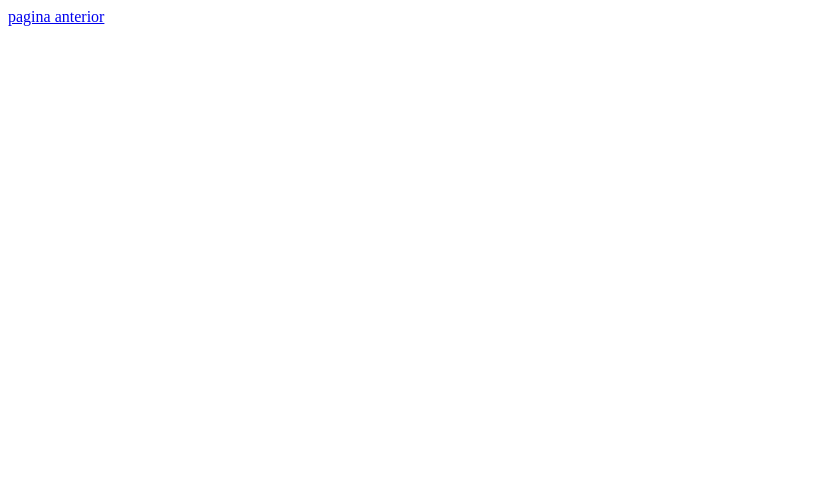
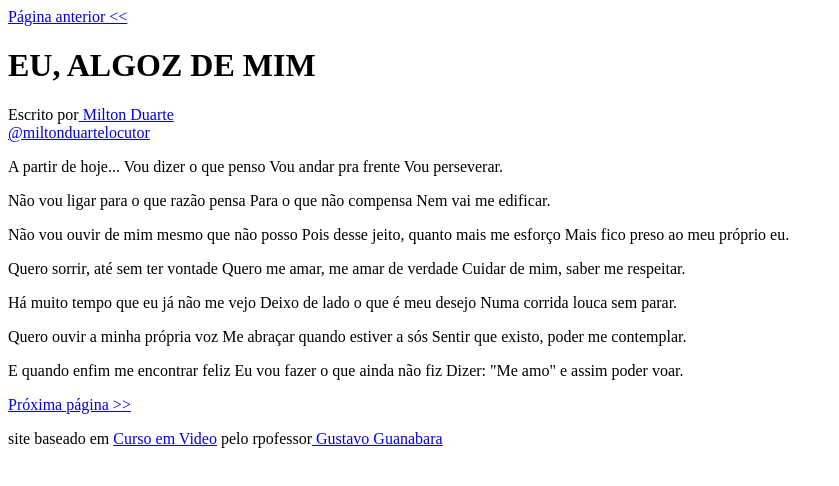
Before and after one commit to biel-444/Projeto-3, a plain HTML site: page pag2.html in a window 1280 px wide. Shown: the whole page, without its empty margins (0-839 px from the left). Drawn offline with Linux system fonts and the light colour scheme.

Commit message:
pagina 2 html
fotos e html pagina 2

```diff
--- a/pag2.html
+++ b/pag2.html
@@ -6,6 +6,78 @@
     <title>Document</title>
 </head>
 <body>
-    <a href="pag1.html">pagina anterior</a>
+    <a href="pag1.html">Página anterior << </a>
+
+    <header>
+        <h1>
+            EU, ALGOZ DE MIM
+        </h1>
+        <p>
+            Escrito por<a href="https://www.recantodasletras.com.br/autor.php?id=9806" target="_blank"> Milton Duarte </a><br>
+            <a href="https://www.instagram.com/miltonduartelocutor?utm_source=ig_web_button_share_sheet&igsh=ZDNlZDc0MzIxNw==" target="_blank">@miltonduartelocutor</a>
+
+        </p>
+    </header>
+
+    <section class="normal">
+
+        <p>
+            A partir de hoje...
+            Vou dizer o que penso
+            Vou andar pra frente
+            Vou perseverar.
+        </p>
+
+        <p>
+            Não vou ligar para o que razão pensa
+            Para o que não compensa
+            Nem vai me edificar.
+        </p>
+
+    </section>
+
+    <section class="imagem">
+        <p>
+            Não vou ouvir de mim mesmo que não posso
+            Pois desse jeito, quanto mais me esforço
+            Mais fico preso ao meu próprio eu.
+        </p>
+    </section>
+
+    <section class="normal">
+        <p>
+            Quero sorrir, até sem ter vontade
+            Quero me amar, me amar de verdade
+            Cuidar de mim, saber me respeitar.
+        </p>
+
+        <p>
+            Há muito tempo que eu já não me vejo
+            Deixo de lado o que é meu desejo
+            Numa corrida louca sem parar.
+        </p>
+    </section>
+
+    <section class="imagem">
+        <p>
+            Quero ouvir a minha própria voz
+            Me abraçar quando estiver a sós
+            Sentir que existo, poder me contemplar.
+        </p>
+
+        <p>
+            E quando enfim me encontrar feliz
+            Eu vou fazer o que ainda não fiz
+            Dizer: "Me amo" e assim poder voar.
+        </p>
+    </section>
+
+    <p class="next">
+        <a href="pag2.html">Próxima página >></a>
+    </p>
+<footer>
+    <p>site baseado em <a href="https://www.cursoemvideo.com/" target="_blank">Curso em Video</a> pelo rpofessor<a href="https://github.com/professorguanabara" target="_blank"> Gustavo Guanabara</a></p>
+</footer>
+
 </body>
 </html>
```
Also changed, not shown: imagens/pexels-gabriela-palai-395303.jpg (added), imagens/pexels-hassan-ouajbir-1535244.jpg (added).
